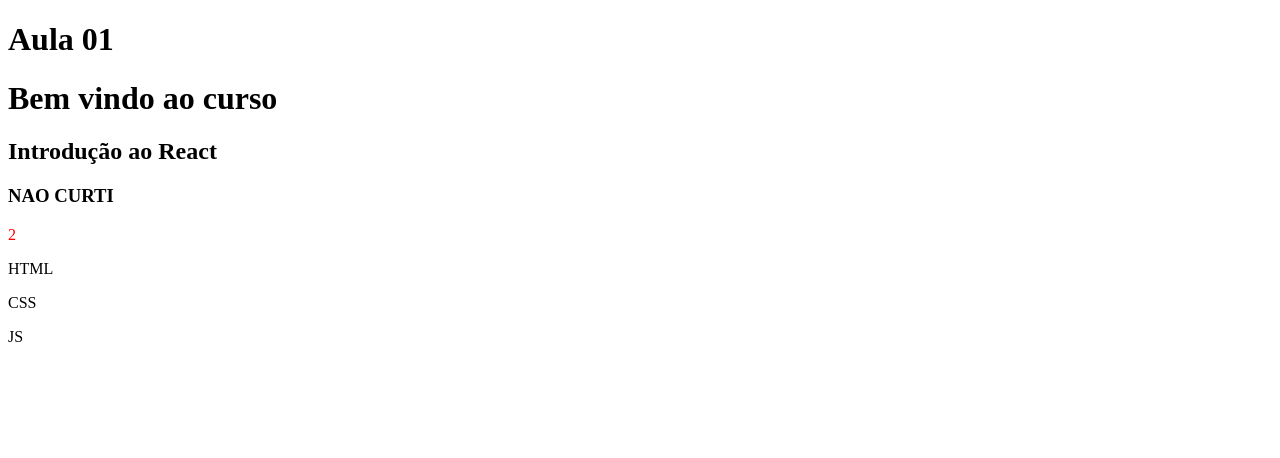
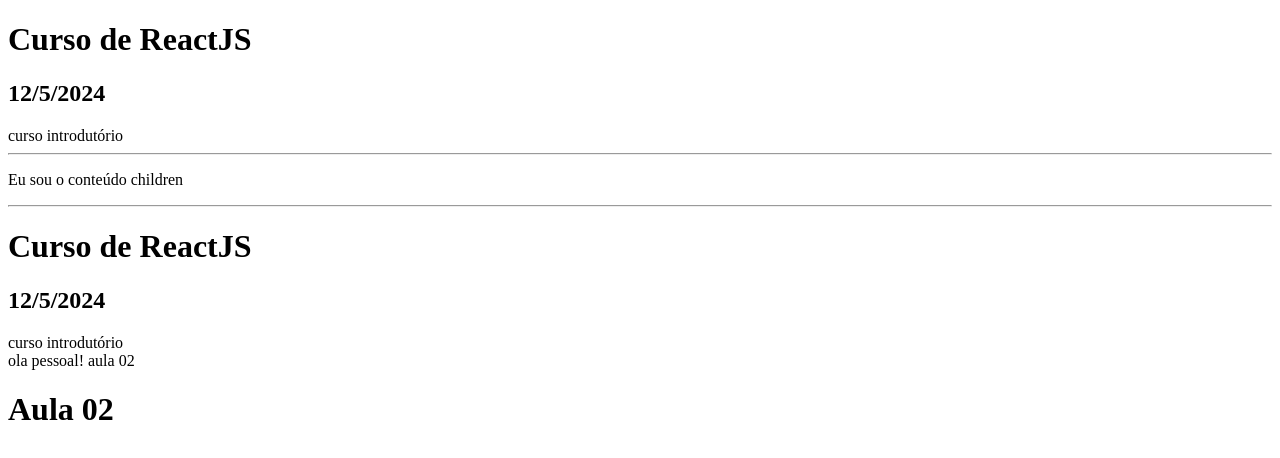
Before and after one commit to csfeijo/1606190-reactjs, a React (Vite) app in the folder app-react/: page / in a window 1280 px wide. Shown: the top 458 px of the page. Built offline with nearby package versions, Linux system fonts and the light colour scheme.

Commit message:
aula 02: componentes em react

```diff
--- a/app-react/src/App.tsx
+++ b/app-react/src/App.tsx
@@ -1,47 +1,29 @@
-import './App.css'
+import "./App.css";
+import Titulo from "./Components/Titulo";
+import Placeholder from "./Components/Placeholder";
 
-function App() {
+const App = () => {
+  return (
+    <>
+      <Titulo
+        nome="ReactJS"
+        descricao="curso introdutório"
+        data={new Date(2024, 11, 5)}
+      >
+        <Placeholder />
+      </Titulo>
 
-  const welcome = <h1>Bem vindo ao curso</h1>
-  const gostando = false
-  const numero = 2
-  const cursos = ['HTML', 'CSS', 'JS']
+      <Titulo
+        nome="ReactJS"
+        descricao="curso introdutório"
+        data={new Date(2024, 11, 5)}
+      >
+        <div>ola pessoal! aula 02</div>
+      </Titulo>
 
-  // Continuamos daqui amanha
+      <h1>Aula 02</h1>
+    </>
+  );
+};
 
-  return (
-    // React Fragment - CTRL + ;
-    <>
-      {/* Código HTML */}
-      <div>
-        <h1>Aula 01</h1>
-        {welcome}
-        <h2>Introdução ao React</h2>
-        { gostando ? 'Estou curtindo' : <h3>NAO CURTI</h3> }
-
-        <p className={numero % 2 ? 'impar' : 'par'}>{numero}</p>
-
-        {gostando &&
-          <div>
-            <h3>Estou curtindo muito</h3>
-          </div>
-        }
-
-        {cursos.map((curso) => {
-          return <p>{curso}</p>
-        })}
-
-        {/* Exemplo resumido */}
-        {/* {cursos.map(c => <p>{c}</p>)} */}
-
-
-
-      </div>
-
-
-    </>
-  )
-}
-
-
-export default App
+export default App;
--- /dev/null
+++ b/app-react/src/Components/Placeholder/index.tsx
@@ -0,0 +1,10 @@
+// Componente apenas para exemplificar que é possivel usa-lo como children
+const Placeholder = () => (
+  <>
+    <hr />
+    <p>Eu sou o conteúdo children</p>
+    <hr />
+  </>
+);
+
+export default Placeholder;
--- /dev/null
+++ b/app-react/src/Components/Titulo/index.tsx
@@ -0,0 +1,22 @@
+interface TituloProps {
+  nome: string;
+  descricao?: string;
+  data: Date;
+  children?: React.ReactNode;
+}
+// Pode ser tipado de duas formas:
+// Mais complexa
+// const Titulo: React.FC<TituloProps> = ({ nome, data, descricao }) => {
+// Mais simples (ambas estão corretas):
+const Titulo = ({ nome, data, descricao, children }: TituloProps) => {
+  return (
+    <>
+      <h1>Curso de {nome}</h1>
+      <h2>{data.toLocaleDateString()}</h2>
+      {descricao}
+      {children}
+    </>
+  );
+};
+
+export default Titulo;
```
Also changed, not shown: 1 other file (tests, documents, lock files or other folders).
